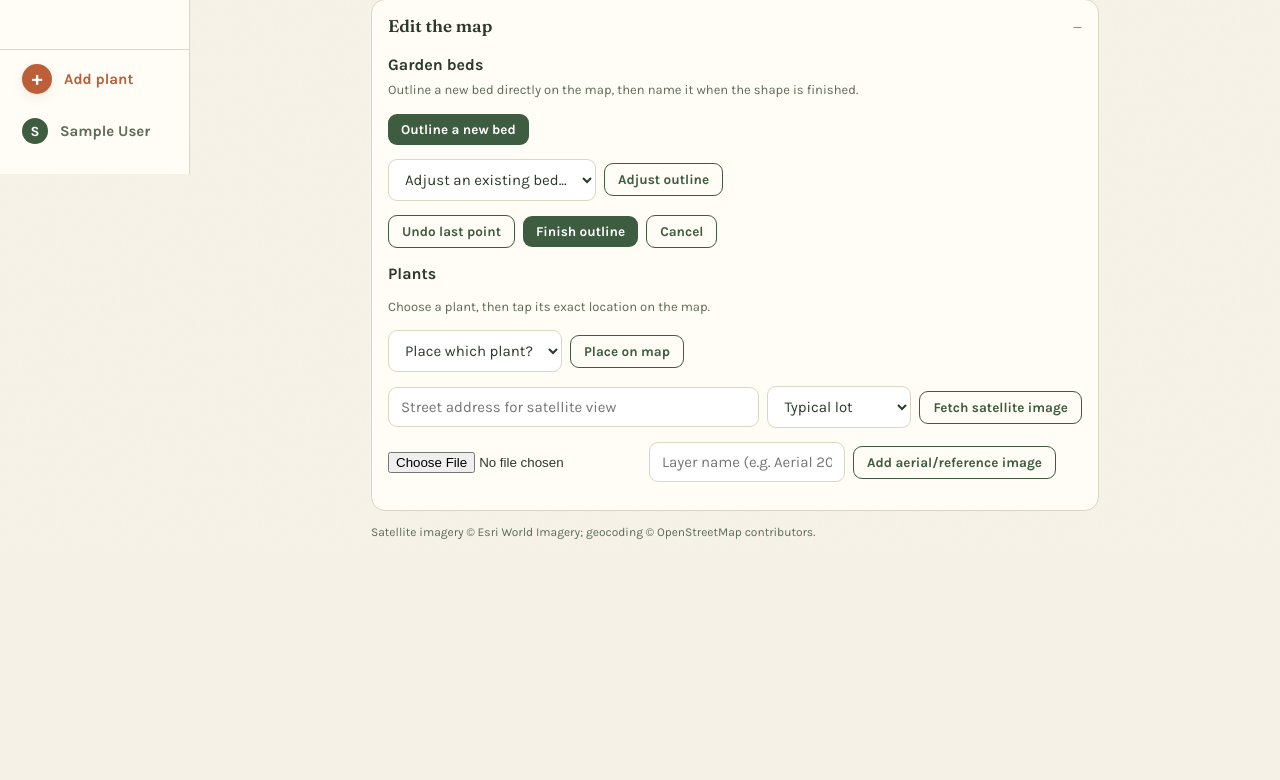
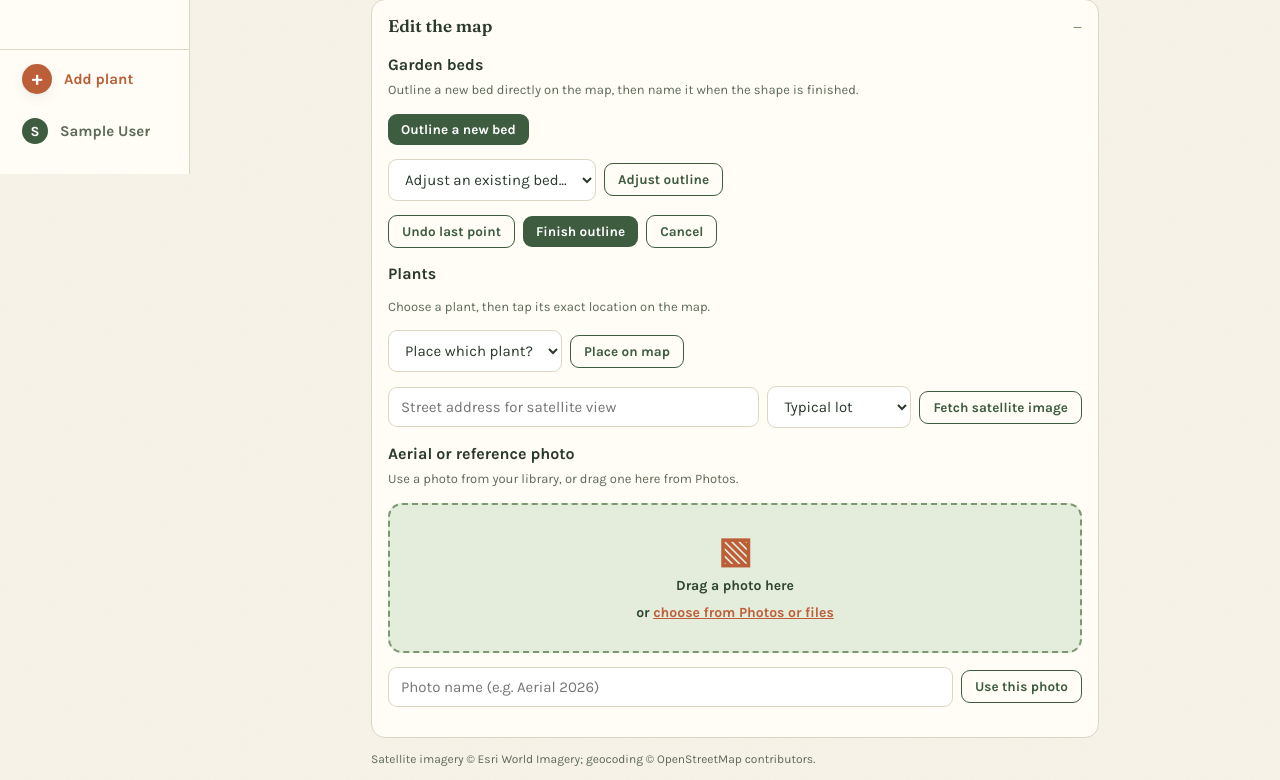
Before and after one commit to mekstromjr/yardwise, a Django app: page /map/ in a window 1280 px wide, after a click on "Edit the map". Shown: the part 626-1406 px from the top of the page. Before the commit the page ends 1165 px from the top, so only its background shows below. Run offline with Django 5.2, Linux system fonts and the light colour scheme; the visitor is signed in with stand-in values (Sample User, id 1); data comes from the database, SQL or seed files in the repository; data that the repository does not hold is empty.

Commit message:
feat(map): add Photos picker and drop zone

```diff
--- a/garden/views_map.py
+++ b/garden/views_map.py
@@ -241,15 +241,30 @@ def layer_upload(request):
     """Upload an aerial/reference image. The newest layer becomes the view;
     the first one ever also sizes the coordinate space from its pixels."""
     from PIL import Image as PILImage
+    from PIL import UnidentifiedImageError
 
     g = garden_for(request)
-    image = request.FILES["image"]
+    image = request.FILES.get("image")
+    if image is None:
+        return _map_error(request, "Choose a photo to use for the map.")
+    try:
+        with PILImage.open(image) as uploaded:
+            natural_width, natural_height = float(uploaded.width), float(uploaded.height)
+        image.seek(0)
+    except (UnidentifiedImageError, OSError):
+        return _map_error(
+            request,
+            "That photo format could not be read. In Photos, export it as "
+            "JPEG or PNG and try again.",
+        )
     name = request.POST.get("name") or image.name
-    layer = MapLayer.objects.create(name=name, image=image, garden=g)
-    layer.image.open("rb")
-    with PILImage.open(layer.image) as im:
-        layer.natural_width, layer.natural_height = float(im.width), float(im.height)
-    layer.save(update_fields=["natural_width", "natural_height"])
+    layer = MapLayer.objects.create(
+        name=name,
+        image=image,
+        garden=g,
+        natural_width=natural_width,
+        natural_height=natural_height,
+    )
     _promote_layer(g, layer)
     _maybe_resize_space(g, layer)
     return redirect("map")
--- a/static/css/yardwise.css
+++ b/static/css/yardwise.css
@@ -407,3 +407,60 @@ nav.primary a.user-entry .user-name {
 }
 .explore-tiles a:active { transform: scale(0.97); }
 .explore-tiles .tile-glyph { display: block; font-size: 22px; margin-bottom: 3px; color: var(--moss); }
+
+/* --- map photo picker ---------------------------------------------------- */
+.map-photo-upload {
+  display: grid;
+  gap: 10px;
+  margin-bottom: 16px;
+}
+.photo-drop-zone {
+  min-height: 150px;
+  border: 2px dashed var(--moss);
+  border-radius: var(--radius);
+  background: var(--sky-soft);
+  color: var(--fir-deep);
+  display: flex;
+  flex-direction: column;
+  align-items: center;
+  justify-content: center;
+  gap: 6px;
+  padding: 18px;
+  text-align: center;
+  cursor: pointer;
+  overflow: hidden;
+  transition: border-color 0.15s ease, background 0.15s ease, transform 0.15s ease;
+}
+.photo-drop-zone:hover,
+.photo-drop-zone:focus-within,
+.photo-drop-zone.dragging {
+  border-color: var(--terracotta);
+  background: var(--card);
+}
+.photo-drop-zone.dragging { transform: scale(1.01); }
+.photo-input {
+  position: absolute;
+  width: 1px;
+  height: 1px;
+  padding: 0;
+  margin: -1px;
+  overflow: hidden;
+  clip: rect(0, 0, 0, 0);
+  white-space: nowrap;
+  border: 0;
+}
+.photo-drop-icon { font-size: 36px; line-height: 1; color: var(--terracotta); }
+.photo-picker-link { color: var(--terracotta); font-weight: 700; text-decoration: underline; }
+.photo-drop-preview {
+  width: 100%;
+  max-height: 240px;
+  object-fit: contain;
+  border-radius: var(--radius-sm);
+}
+.map-photo-fields {
+  display: flex;
+  gap: 8px;
+  flex-wrap: wrap;
+  align-items: center;
+}
+.map-photo-fields input { flex: 1; min-width: 210px; }
--- a/static/js/yardwise-map.js
+++ b/static/js/yardwise-map.js
@@ -12,6 +12,12 @@ function yardwiseMap(opts) {
   const nameForm = document.getElementById("new-bed-name-form");
   const nameInput = document.getElementById("new-bed-name");
   const nameError = document.getElementById("new-bed-error");
+  const photoDrop = document.getElementById("map-photo-drop");
+  const photoInput = document.getElementById("map-photo-input");
+  const photoPreview = document.getElementById("map-photo-preview");
+  const photoIcon = document.getElementById("map-photo-icon");
+  const photoTitle = document.getElementById("map-photo-title");
+  let previewUrl = null;
 
   const toLL = (x, y) => [-y, x];
   const fromLL = (ll) => [ll.lng, -ll.lat];
@@ -29,6 +35,48 @@ function yardwiseMap(opts) {
   }
 
   function setStatus(msg) { document.getElementById("map-status").textContent = msg; }
+
+  function showSelectedPhoto(file) {
+    if (!file) return;
+    if (previewUrl) URL.revokeObjectURL(previewUrl);
+    previewUrl = URL.createObjectURL(file);
+    photoPreview.src = previewUrl;
+    photoPreview.hidden = false;
+    photoIcon.hidden = true;
+    photoTitle.textContent = file.name || "Photo selected";
+  }
+
+  photoInput.addEventListener("change", () => showSelectedPhoto(photoInput.files[0]));
+  ["dragenter", "dragover"].forEach(eventName => {
+    photoDrop.addEventListener(eventName, event => {
+      event.preventDefault();
+      photoDrop.classList.add("dragging");
+    });
+  });
+  ["dragleave", "drop"].forEach(eventName => {
+    photoDrop.addEventListener(eventName, event => {
+      event.preventDefault();
+      photoDrop.classList.remove("dragging");
+    });
+  });
+  photoDrop.addEventListener("drop", event => {
+    const file = Array.from(event.dataTransfer.files).find(item =>
+      item.type.startsWith("image/") || /\.(heic|heif)$/i.test(item.name)
+    );
+    if (!file) {
+      setStatus("That item is not a photo. Choose an image from Photos or files.");
+      return;
+    }
+    try {
+      const transfer = new DataTransfer();
+      transfer.items.add(file);
+      photoInput.files = transfer.files;
+      showSelectedPhoto(file);
+      setStatus("Photo ready - add a name if you like, then use this photo.");
+    } catch (error) {
+      setStatus("This browser cannot receive that dragged photo. Tap the chooser instead.");
+    }
+  });
 
   function drawTrace() {
     if (state.traceLayer) state.traceLayer.remove();
--- a/templates/garden/map/map.html
+++ b/templates/garden/map/map.html
@@ -71,12 +71,25 @@
       </select>
       <button class="btn small secondary" type="submit">Fetch satellite image</button>
     </form>
+    <div class="field">
+      <strong>Aerial or reference photo</strong>
+      <div class="help">Use a photo from your library, or drag one here from Photos.</div>
+    </div>
     <form method="post" action="{% url 'map-layer-upload' %}" enctype="multipart/form-data"
-          class="field" style="display:flex; gap:8px; flex-wrap:wrap; align-items:center">
+          class="map-photo-upload" id="map-photo-upload">
       {% csrf_token %}
-      <input type="file" name="image" accept="image/*" required style="width:auto">
-      <input type="text" name="name" placeholder="Layer name (e.g. Aerial 2026)" style="width:auto">
-      <button class="btn small secondary" type="submit">Add aerial/reference image</button>
+      <label class="photo-drop-zone" id="map-photo-drop" for="map-photo-input">
+        <input class="photo-input" id="map-photo-input" type="file" name="image"
+               accept="image/*,.heic,.heif" required>
+        <img class="photo-drop-preview" id="map-photo-preview" alt="Selected aerial photo preview" hidden>
+        <span class="photo-drop-icon" id="map-photo-icon" aria-hidden="true">▧</span>
+        <strong id="map-photo-title">Drag a photo here</strong>
+        <span class="help">or <span class="photo-picker-link">choose from Photos or files</span></span>
+      </label>
+      <div class="map-photo-fields">
+        <input type="text" name="name" placeholder="Photo name (e.g. Aerial 2026)">
+        <button class="btn small secondary" id="map-photo-submit" type="submit">Use this photo</button>
+      </div>
     </form>
   </div>
 </details>
```
Also changed, not shown: garden/tests/test_map.py (+21 -0 lines).
